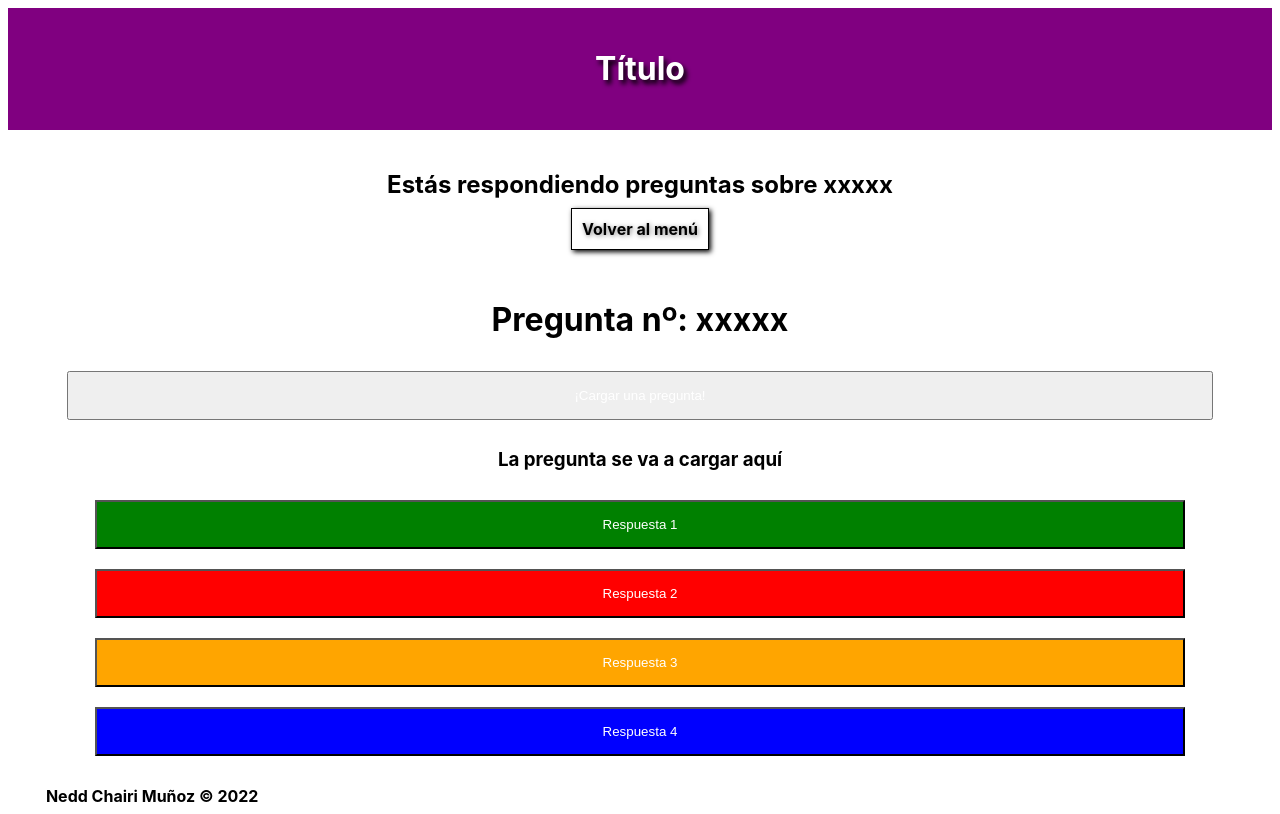
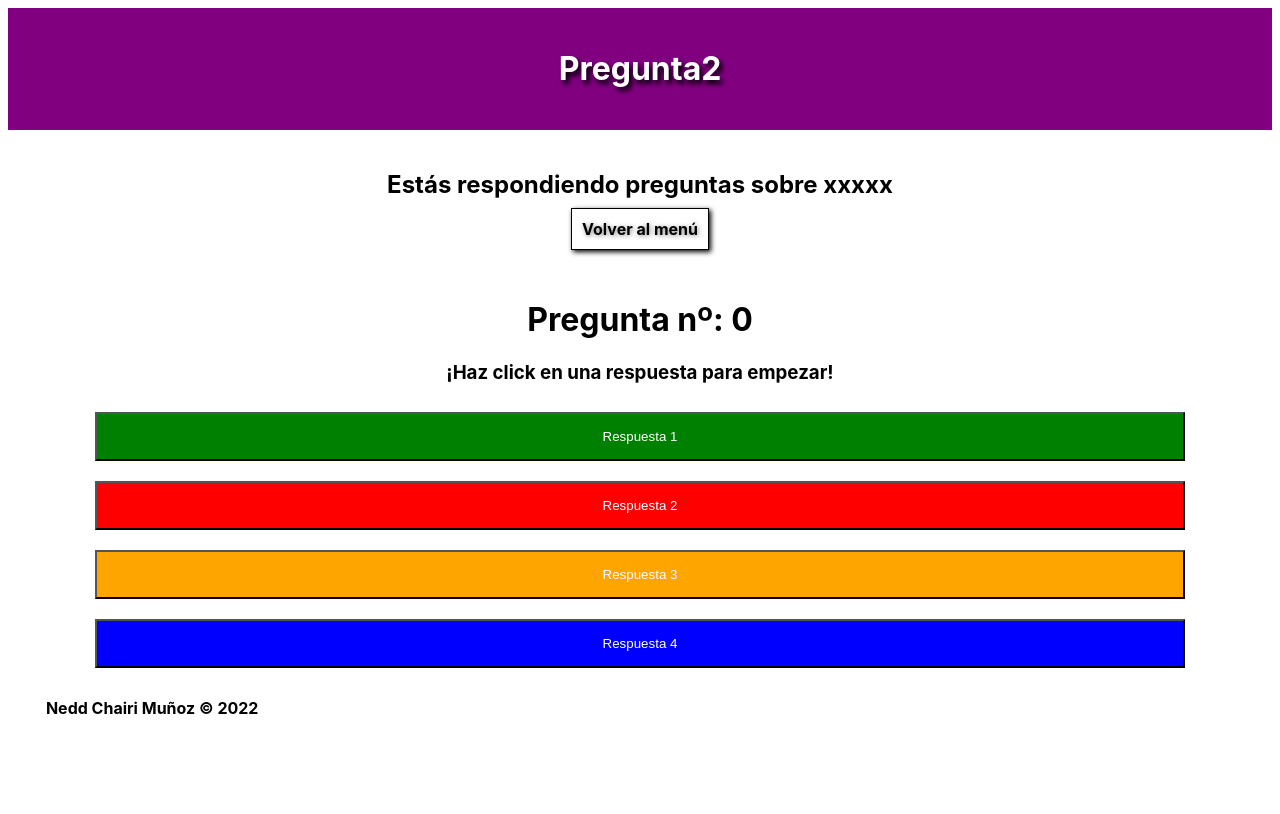
Before and after one commit to NeddM/ProyectoXML, a plain HTML site: page Maquetación/segundoPunto.html in a window 1280 px wide. Drawn offline with Linux system fonts and the light colour scheme.

Commit message:
Add files via upload

```diff
--- a/Maquetación/script.js
+++ b/Maquetación/script.js
@@ -1,15 +1,16 @@
 // document.getElementsByTagName('question')[0].getElementsByTagName('wording')[0].childNodes[0].nodeValue
 
+// r1 = document.getElementsByTagName('question')[0].getElementsByTagName('choices')[0].childNodes[1].attributes[0]
 
-    // r1 = document.getElementsByTagName('question')[0].getElementsByTagName('choices')[0].childNodes[1].attributes[0]
-
-    let i = 0
+let i = 0;
 
 function cargaPregunta() {
   var xhttp = new XMLHttpRequest();
-  xhttp.onreadystatechange = function() {
+  xhttp.onreadystatechange = function () {
     if (this.readyState == 4 && this.status == 200) {
       myFunction(this, i);
+      i++;
+      console.log(i);
     }
   };
   xhttp.open("GET", "Preguntas1.xml", true);
@@ -18,15 +19,23 @@ function cargaPregunta() {
 function myFunction(xml, i) {
   var xmlDoc = xml.responseXML;
   var x = xmlDoc.getElementsByTagName("question");
-  // for (i = 0; i <x.length; i++) {
-    q = x[i].getElementsByTagName("wording")[0].childNodes[0].nodeValue
+  q = x[i].getElementsByTagName("wording")[0].childNodes[0].nodeValue;
 
-    r1 = x[i].getElementsByTagName('choices')[0].childNodes[1].childNodes[0].nodeValue
-    r2 = x[i].getElementsByTagName('choices')[0].childNodes[3].childNodes[0].nodeValue
-    r3 = x[i].getElementsByTagName('choices')[0].childNodes[5].childNodes[0].nodeValue
-    r4 = x[i].getElementsByTagName('choices')[0].childNodes[7].childNodes[0].nodeValue
+  r1 =
+    x[i].getElementsByTagName("choices")[0].childNodes[1].childNodes[0]
+      .nodeValue;
+  r2 =
+    x[i].getElementsByTagName("choices")[0].childNodes[3].childNodes[0]
+      .nodeValue;
+  r3 =
+    x[i].getElementsByTagName("choices")[0].childNodes[5].childNodes[0]
+      .nodeValue;
+  r4 =
+    x[i].getElementsByTagName("choices")[0].childNodes[7].childNodes[0]
+      .nodeValue;
 
-  // }
+  res = document.getElementById('numero').innerHTML = 'Pregunta nº: ' + (i + 1)
+
   document.getElementById("pregunta").innerHTML = q;
   document.getElementById("btn1").innerHTML = r1;
   document.getElementById("btn2").innerHTML = r2;
@@ -35,7 +44,7 @@ function myFunction(xml, i) {
 }
 
 function siguiente(){
-  i++
   console.log(i)
-  return i
+  res = document.getElementById('numero').innerHTML = i
+  return res
 }
--- a/Maquetación/segundoPunto.html
+++ b/Maquetación/segundoPunto.html
@@ -6,13 +6,13 @@
     <meta http-equiv="X-UA-Compatible" content="IE=edge" />
     <meta name="viewport" content="width=device-width, initial-scale=1.0" />
     <link rel="stylesheet" href="style.css" />
-    <title>Titulo del juego</title>
+    <title>Pregunta2</title>
 </head>
 
 <body>
     <div class="contenido">
         <header>
-            <h1>Título</h1>
+            <h1>Pregunta2</h1>
         </header>
 
         <nav>
@@ -22,17 +22,17 @@
 
         <div class="zonapreguntas">
             <div>
-                <h1>Pregunta nº: xxxxx</h1>
+                <h1 id="numero">Pregunta nº: 0</h1>
             </div>
             <div>
                 <!-- <h3>¿Cual es el noseque del noseque nosecuanto?</h3> -->
-                <button onclick="cargaPregunta()">¡Cargar una pregunta!</button>
-                <h3 id="pregunta">La pregunta se va a cargar aquí</h3>
+                <!-- <button onclick="cargaPregunta()">¡Cargar una pregunta!</button> -->
+                <h3 id="pregunta">¡Haz click en una respuesta para empezar!</h3>
             </div>
-            <button id="btn1" onclick="siguiente()">Respuesta 1</button><br />
-            <button id="btn2" onclick="siguiente()">Respuesta 2</button><br />
-            <button id="btn3" onclick="siguiente()">Respuesta 3</button><br />
-            <button id="btn4" onclick="siguiente()">Respuesta 4</button><br />
+            <button id="btn1" onclick="cargaPregunta()">Respuesta 1</button><br />
+            <button id="btn2" onclick="cargaPregunta()">Respuesta 2</button><br />
+            <button id="btn3" onclick="cargaPregunta()">Respuesta 3</button><br />
+            <button id="btn4" onclick="cargaPregunta()">Respuesta 4</button><br />
         </div>
 
         <footer>Nedd Chairi Muñoz &copy; 2022</footer>
```
Also changed, not shown: Maquetación/index.html (+2 -2 lines).
